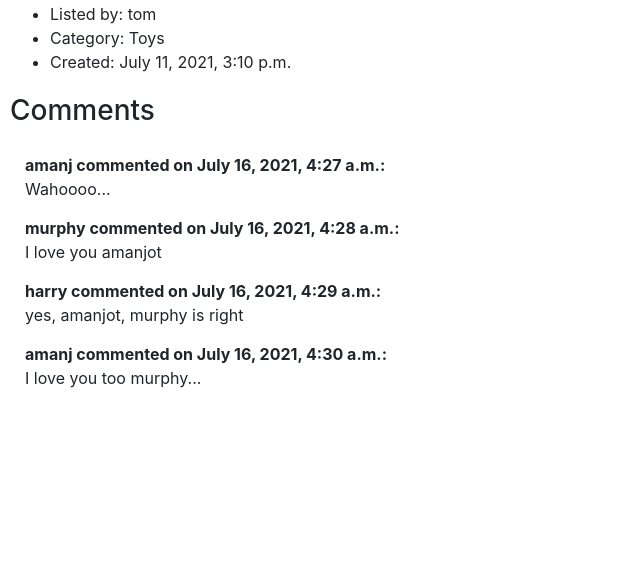
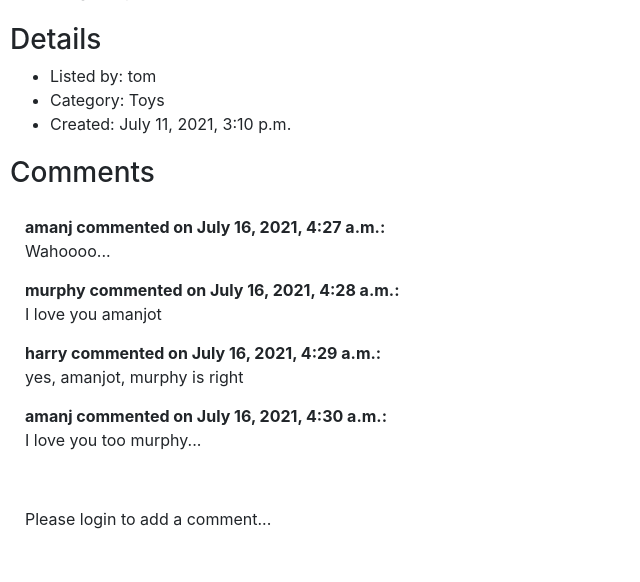
Before and after one commit to amanjot1800/commerce, a Django app: page /listing/5 in a window 1280 px wide. Shown: the part 716-1298 px from the top of the page, without its empty margins (0-640 px from the left). Before the commit the page ends 1104 px from the top, so only its background shows below. Run offline with Django 3.2, Linux system fonts and the light colour scheme; data comes from the database, SQL or seed files in the repository; both versions use the stored data as it was after the commit; some libraries are stand-ins or nearby versions.

Commit message:
Add and view comments complete. Add to watchlist works with severe bugs.

```diff
--- a/auctions/models.py
+++ b/auctions/models.py
@@ -17,6 +17,8 @@ class Listing(models.Model):
     image_url = models.URLField()
     category = models.CharField(max_length=64)
     created = models.DateTimeField(auto_now_add=True)
+    watchlist_users = models.ForeignKey(User, on_delete=models.DO_NOTHING,
+                                        related_name='watchlist', null=True, blank=True)
 
     def __str__(self):
         return f"{self.title}: ${self.current_bid} by {self.user.username}"
@@ -39,5 +41,3 @@ class Comment(models.Model):
 
     def __str__(self):
         return f"{self.user}: {self.listing.title}"
-
-    # max_length=32, editable=False, default=datetime.datetime.now().strftime("%b %d, %Y, %I:%M %p"))
--- a/auctions/templates/auctions/layout.html
+++ b/auctions/templates/auctions/layout.html
@@ -22,7 +22,10 @@
             </li>
             {% if user.is_authenticated %}
                 <li class="nav-item">
-                    <a class="nav-link" href="{% url 'create' %}">Create New Listing</a>
+                    <a class="nav-link" href="{% url 'watchlist' 0 %}">Watchlist</a>
+                </li>
+                <li class="nav-item">
+                    <a class="nav-link" href="{% url 'create' %}">Create Listing</a>
                 </li>
                 <li class="nav-item">
                     <a class="nav-link" href="{% url 'logout' %}">Log Out</a>
--- a/auctions/templates/auctions/listing.html
+++ b/auctions/templates/auctions/listing.html
@@ -4,6 +4,25 @@
     <div>
         <h3>{{ listing.title }}</h3>
     </div>
+
+    {% if not listing.watchlist_users %}
+        <div class="no-bids">
+            <form action="{% url 'watchlist' listing.id %}" method="post">
+                {% csrf_token %}
+                <input type="submit" name="addwatchlist" value="Add to watchlist">
+            </form>
+        </div>
+
+    {% else %}
+        <div class="no-bids">
+            <input type="button" value="Watchlisted">
+        </div>
+{#        <div>#}
+{#             <form action="{% url 'addtowatchlist' %}" method="post">#}
+{#                <input type="submit" name="removewatchlist" value="Remove from watchlist">#}
+{#            </form>#}
+{#        </div>#}
+    {% endif %}
 
     <div>
         <img src="{{ listing.image_url }}" alt="{{ listing.title }}" width="400px">
@@ -73,6 +92,23 @@
             {% endfor %}
         </div>
 
+    {% if user.is_authenticated %}
+        <div class="comment">
+            <h3>Add a comment...</h3>
+            <div class="comment-form">
+                <form action="{% url 'comment' listing.id %}" method="post">
+                    {% csrf_token %}
+                    <input type="text" name="newcomment" aria-label="add a comment">
+                    <input type="submit" value="Add">
+                </form>
+            </div>
+        </div>
+    {% else %}
+        <div class="comment">
+            <p>Please login to add a comment...</p>
+        </div>
+    {% endif %}
+
     </div>
 
 
--- a/auctions/urls.py
+++ b/auctions/urls.py
@@ -8,5 +8,9 @@ urlpatterns = [
     path("logout", views.logout_view, name="logout"),
     path("register", views.register, name="register"),
     path("create", views.create, name="create"),
-    path("listing/<int:listing_id>", views.listing, name="listing")
+    path("listing/<int:listing_id>", views.listing, name="listing"),
+    path("listing/<int:listing_id>/comment", views.comment, name='comment'),
+    path("listing/<int:listing_id>/watchlist", views.watchlist, name='watchlist'),
+    # path("watchlist", views.my_watchlist, name='mywatchlist')
+
 ]
--- a/auctions/views.py
+++ b/auctions/views.py
@@ -132,3 +132,30 @@ def listing(request, listing_id):
             'listing': lstng,
             'number_of_bids': number_of_bids
         })
+
+
+def comment(request, listing_id):
+    if request.method == 'POST':
+        new_comment = Comment(user=request.user, comment=request.POST['newcomment'],
+                              listing=Listing.objects.get(id=listing_id))
+        new_comment.save()
+        return HttpResponseRedirect(reverse('listing', kwargs={'listing_id': listing_id}))
+
+
+def my_watchlist(request):
+    return render(request, 'auctions/watchlist.html', {
+        'items': User.objects.get(username=request.user.username).watchlist.all()
+    })
+
+
+def watchlist(request, listing_id=0):
+    if request.method == 'POST':
+        lst = Listing.objects.get(id=listing_id)
+        lst.watchlist_users = request.user
+        lst.save()
+
+        return HttpResponseRedirect(reverse('listing', kwargs={'listing_id': listing_id}))
+
+    return render(request, 'auctions/watchlist.html', {
+        'items': User.objects.get(username=request.user.username).watchlist.all()
+    })
```
Also changed, not shown: auctions/templates/auctions/watchlist.html (added, +27 -0 lines), auctions/migrations/0006_listing_watchlist_users.py (added), auctions/migrations/0007_alter_listing_watchlist_users.py (added), auctions/migrations/0008_alter_listing_watchlist_users.py (added), auctions/migrations/0009_remove_listing_watchlist_users.py (added), auctions/migrations/0010_listing_watchlist_users.py (added), db.sqlite3.
